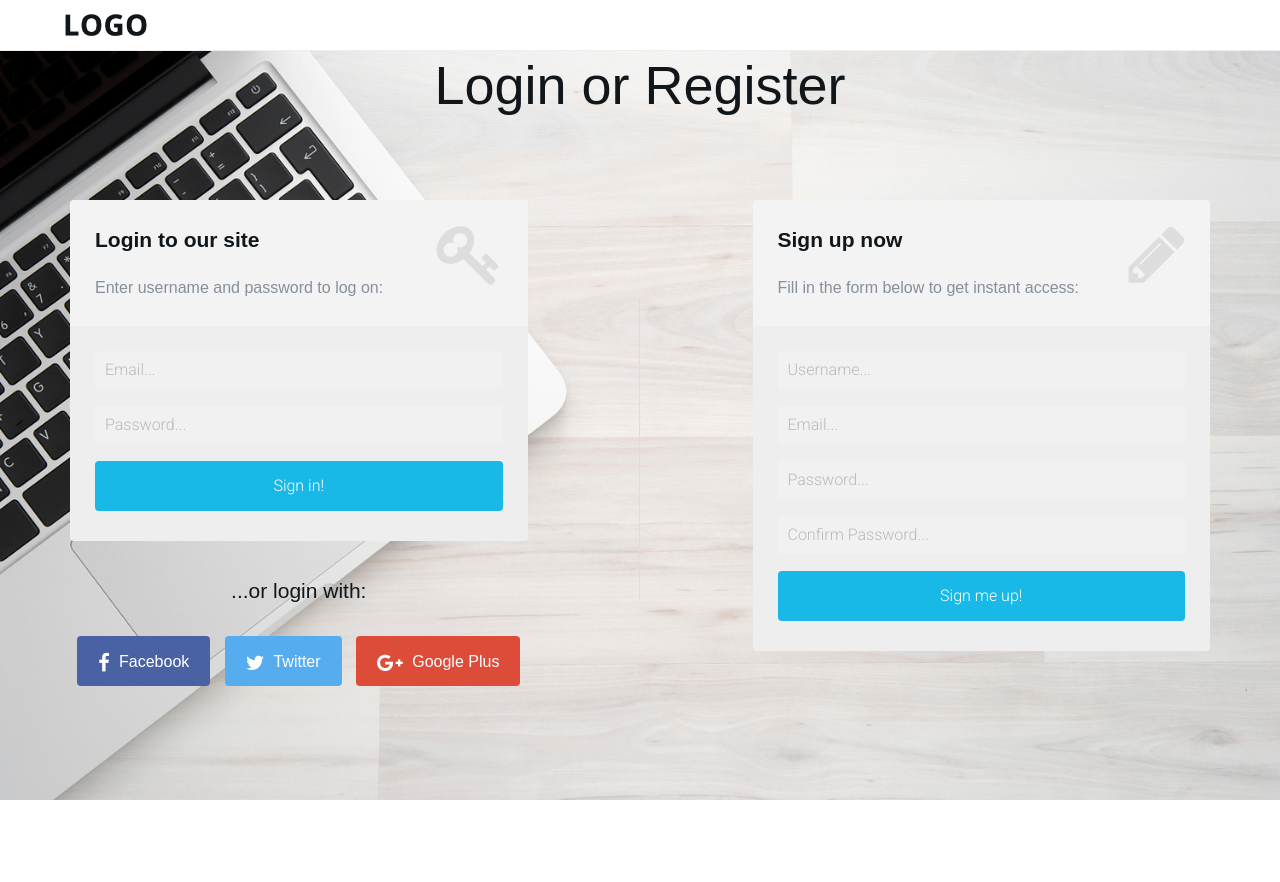
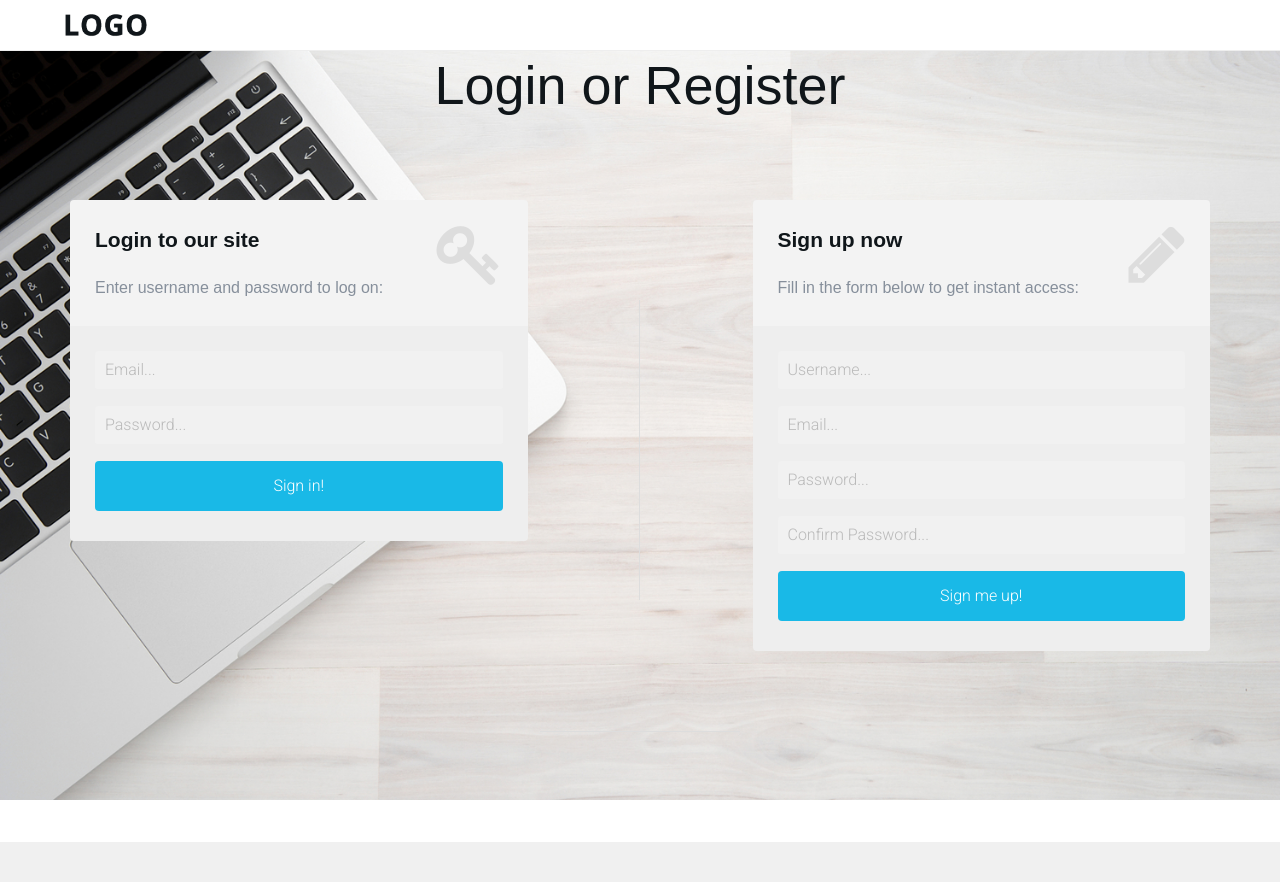
Before and after one commit to oscar0812/doxfory, a PHP site: template src/app/views/register.php in a window 1280 px wide. After the commit the page ends 842 px from the top, so only its background shows below. Run offline with PHP 8.4, Linux system fonts and the light colour scheme; the template is opened without the code that fills it, so the values that code supplies are empty.

Commit message:
fixed register.php spacing

```diff
--- a/src/app/views/register.php
+++ b/src/app/views/register.php
@@ -6,7 +6,9 @@
   <meta charset="utf-8">
   <meta http-equiv="X-UA-Compatible" content="IE=edge">
   <meta name="viewport" content="width=device-width, initial-scale=1">
-        <title><?=websiteName()?></title>
+  <title>
+    <?=websiteName()?>
+  </title>
 
   <!-- CSS -->
   <link rel="stylesheet" href="http://fonts.googleapis.com/css?family=Roboto:400,100,300,500">
@@ -95,21 +97,6 @@
               </div>
             </div>
 
-		                	<div class="social-login">
-	                        	<h3><strong>...or login with:</strong></h3>
-	                        	<div class="social-login-buttons">
-		                        	<a class="btn btn-link-1 btn-link-1-facebook" href="#">
-		                        		<i class="fa fa-facebook"></i> Facebook
-		                        	</a>
-		                        	<a class="btn btn-link-1 btn-link-1-twitter" href="#">
-		                        		<i class="fa fa-twitter"></i> Twitter
-		                        	</a>
-		                        	<a class="btn btn-link-1 btn-link-1-google-plus" href="#">
-		                        		<i class="fa fa-google-plus"></i> Google Plus
-		                        	</a>
-	                        	</div>
-	                        </div>
-
           </div>
 
           <div class="col-sm-1 middle-border"></div>
@@ -160,6 +147,7 @@
             </div>
 
           </div>
+
         </div>
 
       </div>
@@ -174,7 +162,9 @@
 
         <div class="col-sm-8 col-sm-offset-2">
           <div class="footer-border"></div>
-        				<p><?=copyright()?></p>
+          <p>
+            <?=copyright()?>
+          </p>
         </div>
 
       </div>
```
Lines whose indentation alone changed are shown as unchanged.
